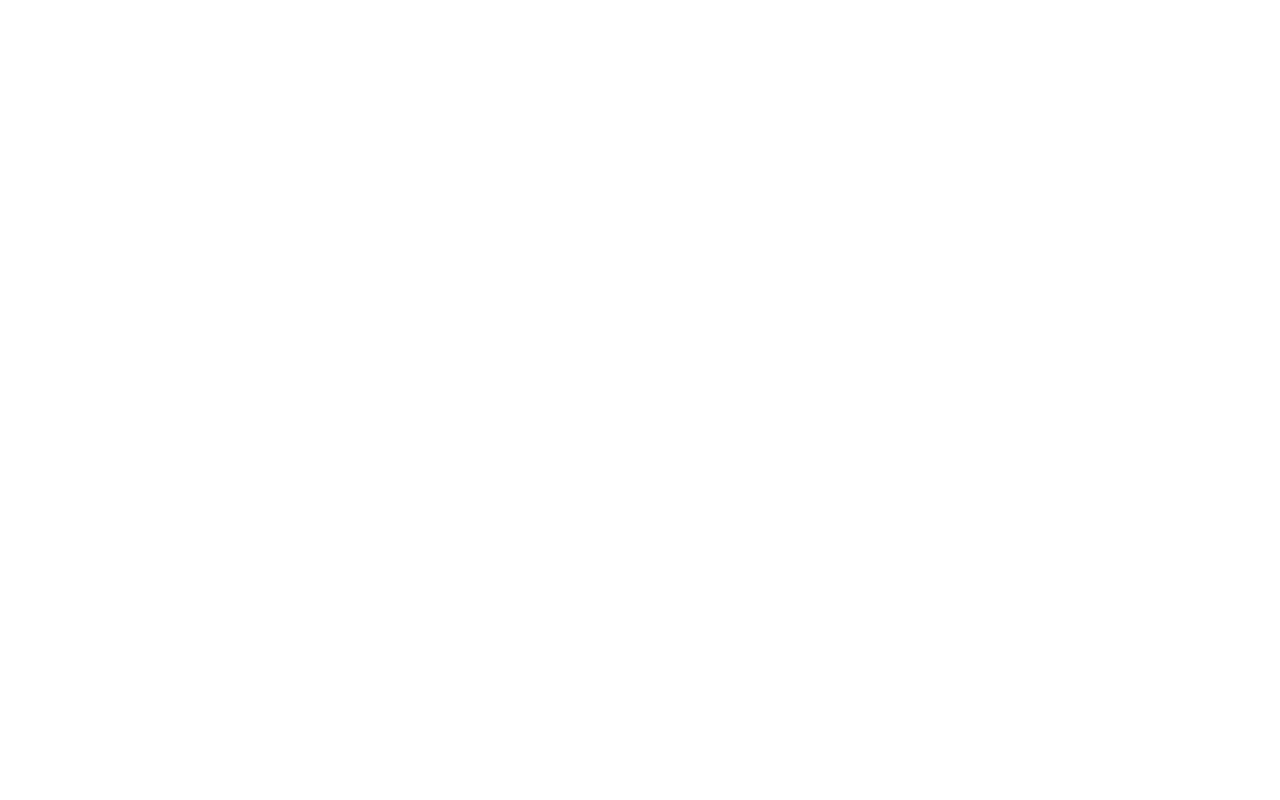
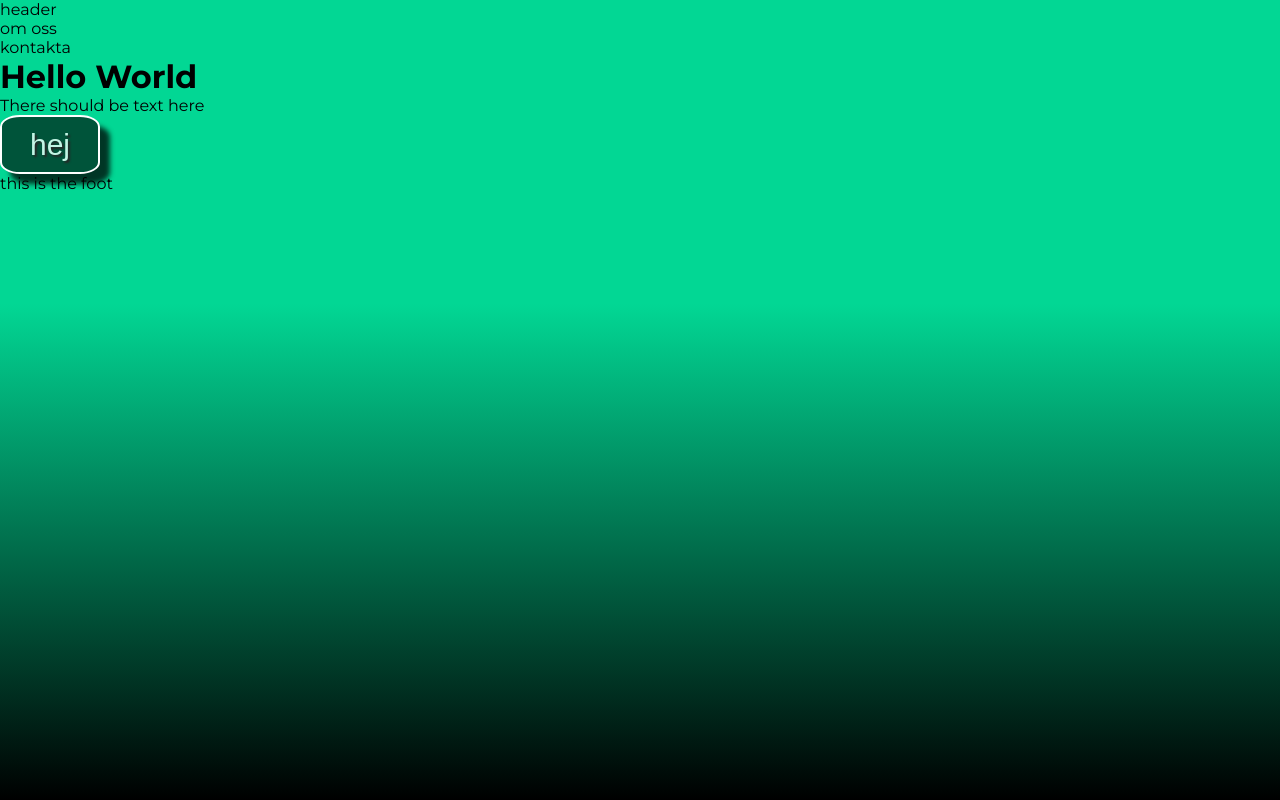
Before and after one commit to Rhibro/boiler-room-v38, a plain HTML site: page index.html in a window 1280 px wide. Drawn offline with Linux system fonts and the light colour scheme.

Commit message:
added some universal styles

```diff
--- a/index.html
+++ b/index.html
@@ -1,11 +1,35 @@
 <!DOCTYPE html>
-<html lang="en">
+<html lang="sv">
 <head>
     <meta charset="UTF-8">
+    <meta name="description" content="Välkommen till vårt team">
+    <meta property="og:description" content="Välkommen till vårt team">
+    <meta property="twitter:description" content="Välkommen till vårt team">
+    <link rel="preconnect" href="https://fonts.googleapis.com">
+    <link rel="preconnect" href="https://fonts.gstatic.com" crossorigin>
+    <link href="https://fonts.googleapis.com/css2?family=Montserrat:ital,wght@0,100..900;1,100..900&display=swap" rel="stylesheet">
+    <meta charset="UTF-8">
     <meta name="viewport" content="width=device-width, initial-scale=1.0">
-    <title>Document</title>
+    <link rel="stylesheet" href="styles.css">
+    <title>Hem</title>
 </head>
 <body>
-
+    <header>
+        <nav>
+            <p>header</p>
+            <ul>
+                <li>om oss</li>
+                <li>kontakta</li>
+            </ul>
+        </nav>
+    </header>
+    <main>
+    <h1>Hello World</h1>
+    <article>There should be text here</article>
+    <button>
+        <a>hej</a>
+    </button>
+    </main>
+    <footer>this is the foot</footer>
 </body>
 </html>
--- a/styles.css
+++ b/styles.css
@@ -3,3 +3,35 @@
     margin: 0;
     padding: 0;
 }
+
+body {
+    background: rgb(0,0,0);
+    background: linear-gradient(0deg, rgba(0,0,0,1) 0%, rgba(2,215,148,1) 62%);
+    min-height: 100vh;
+    font-family: "Montserrat", sans-serif;
+}
+
+/*  button styles */
+
+button {
+    background-color: rgb(0,84,58);
+    font-style: normal;
+    font-weight: 400;
+    font-size: 30px;
+    line-height: 55px;
+    color: rgb(195, 245, 229);
+    min-height: 50px;
+    border: 2px solid white !important;
+    min-width: 100px;
+    border: none;
+    border-radius: 20%;
+    text-shadow:  2px 2px 2px rgb(40, 39, 39);
+    -webkit-box-shadow: 10px 10px 5px 0px rgba(0,0,0,0.75);
+    -moz-box-shadow: 10px 10px 5px 0px rgba(0,0,0,0.75);
+    box-shadow: 10px 10px 5px 0px rgba(0,0,0,0.75);
+}
+
+button:hover {
+    background-color: #FFFF;
+    color: black;
+}
```
